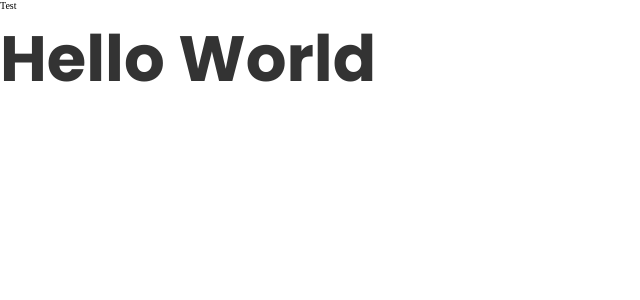
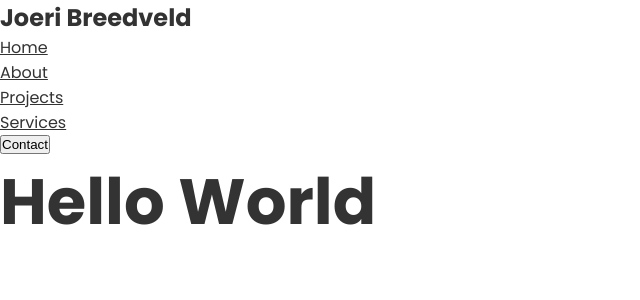
Before and after one commit to duck1s/portfolio-website-v2, a Next.js app: page / in a window 1280 px wide. Shown: the top 300 px of the page, without its empty margins (0-640 px from the left). Built offline with nearby package versions, Linux system fonts and the light colour scheme.

Commit message:
feat(navigation): make navigation component add scss and add it to layout

```diff
--- a/components/Layout.tsx
+++ b/components/Layout.tsx
@@ -1,6 +1,7 @@
 // Imports
 import Head from "next/head"
 import styles from "../styles/components/Layout.module.scss"
+import Navigation from "./Navigation"
 
 // Props
 type LayoutProps = {
@@ -14,7 +15,9 @@
 			<Head>
 				<title>Joeri Breedveld</title>
 			</Head>
-			<header className={styles.header}>Test</header>
+			<header className={styles.header}>
+				<Navigation />
+			</header>
 			<main className={styles.main}>{children}</main>
 			<footer className={styles.footer}></footer>
 		</>
--- /dev/null
+++ b/components/Navigation.tsx
@@ -0,0 +1,39 @@
+import Link from "next/link"
+import styles from "../styles/components/Navigation.module.scss"
+import { useRouter } from "next/router"
+
+export default function Navigation() {
+	const router = useRouter()
+	return (
+		<>
+			<nav className={styles.headernavigation}>
+				<h3 className={styles.headernavigation__heading}>Joeri Breedveld</h3>
+				<ul className={styles.headernavigation__list}>
+					<li className={styles.headernavigation__listitem}>
+						<Link href="/">
+							<a className={router.pathname == "/" ? styles["headernavigation__activelink"] : styles["headernavigation__link"]}>Home</a>
+						</Link>
+					</li>
+					<li className={styles.headernavigation__listitem}>
+						<Link href="/about">
+							<a className={router.pathname == "/about" ? styles["headernavigation__activelink"] : styles["headernavigation__link"]}>About</a>
+						</Link>
+					</li>
+					<li className={styles.headernavigation__listitem}>
+						<Link href="/projects">
+							<a className={router.pathname == "/projects" ? styles["headernavigation__activelink"] : styles["headernavigation__link"]}>Projects</a>
+						</Link>
+					</li>
+					<li className={styles.headernavigation__listitem}>
+						<Link href="/services">
+							<a className={router.pathname == "/services" ? styles["headernavigation__activelink"] : styles["headernavigation__link"]}>Services</a>
+						</Link>
+					</li>
+				</ul>
+				<button type="button" onClick={() => router.push("/contact")}>
+					Contact
+				</button>
+			</nav>
+		</>
+	)
+}
```
Also changed, not shown: styles/components/Navigation.module.scss (added).
